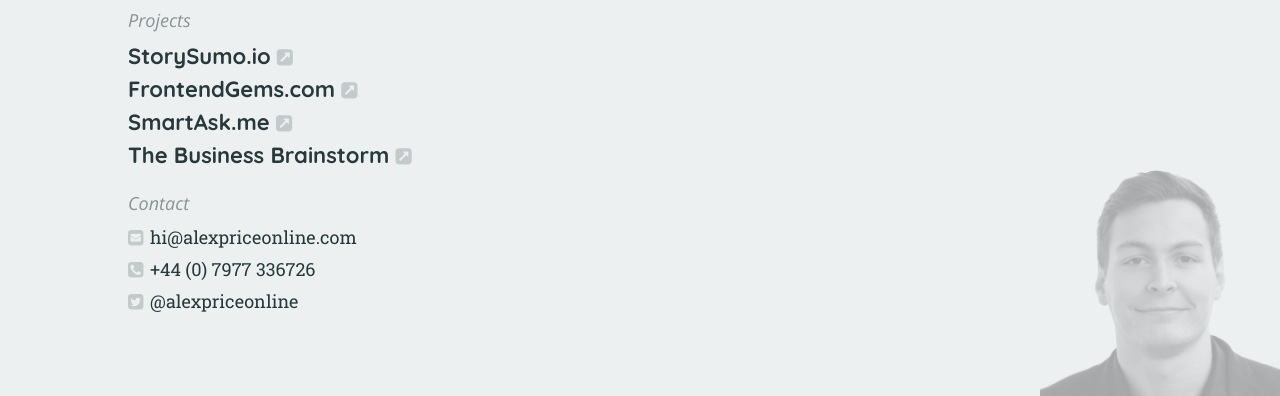
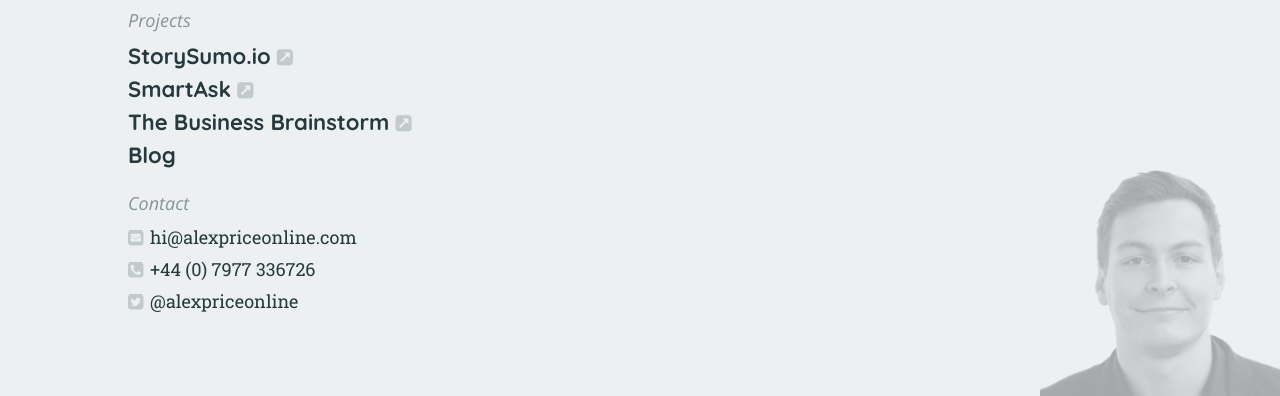
Before and after one commit to alexpriceonline/alexpriceonline.github.io, a website: page index.html in a window 1280 px wide. Shown: the part 404-800 px from the top of the page. Drawn offline with nearby package versions, Linux system fonts and the light colour scheme.

Commit message:
Updated projects

```diff
--- a/index.html
+++ b/index.html
@@ -36,26 +36,27 @@
             <a href="http://storysumo.io/"
                title="Open in a new tab"
                class="body-link mod-external"
+               rel="noopener noreferrer"
                target="_blank">
                 StorySumo.io
             </a>
-            <a href="http://frontendgems.com/"
+            <a href="https://github.com/alexpriceonline/SmartAsk"
                title="Open in a new tab"
                class="body-link mod-external"
                target="_blank">
-                FrontendGems.com
-            </a>
-            <a href="http://smartask.me/"
-               title="Open in a new tab"
-               class="body-link mod-external"
-               target="_blank">
-                SmartAsk.me
+                SmartAsk
             </a>
             <a href="http://www.meetup.com/Bristol-Business-Brainstorm/"
                title="Open in a new tab"
                class="body-link mod-external"
+               rel="noopener noreferrer"
                target="_blank">
                 The Business Brainstorm
+            </a>
+            <a href="/blog/"
+               title="View my blog"
+               class="body-link mod-internal">
+                Blog
             </a>
             <h3 class="body-subtitle">Contact</h3>
             <a href="mailto:hi@alexpriceonline.com"
--- a/src/scss/modules/_body.scss
+++ b/src/scss/modules/_body.scss
@@ -69,6 +69,7 @@
         }
     }
 
+    .body-link.mod-internal,
     .body-link.mod-external {
         font-family: 'Quicksand', sans-serif;
         font-weight: 700;
```
Also changed, not shown: css/styles.css.
